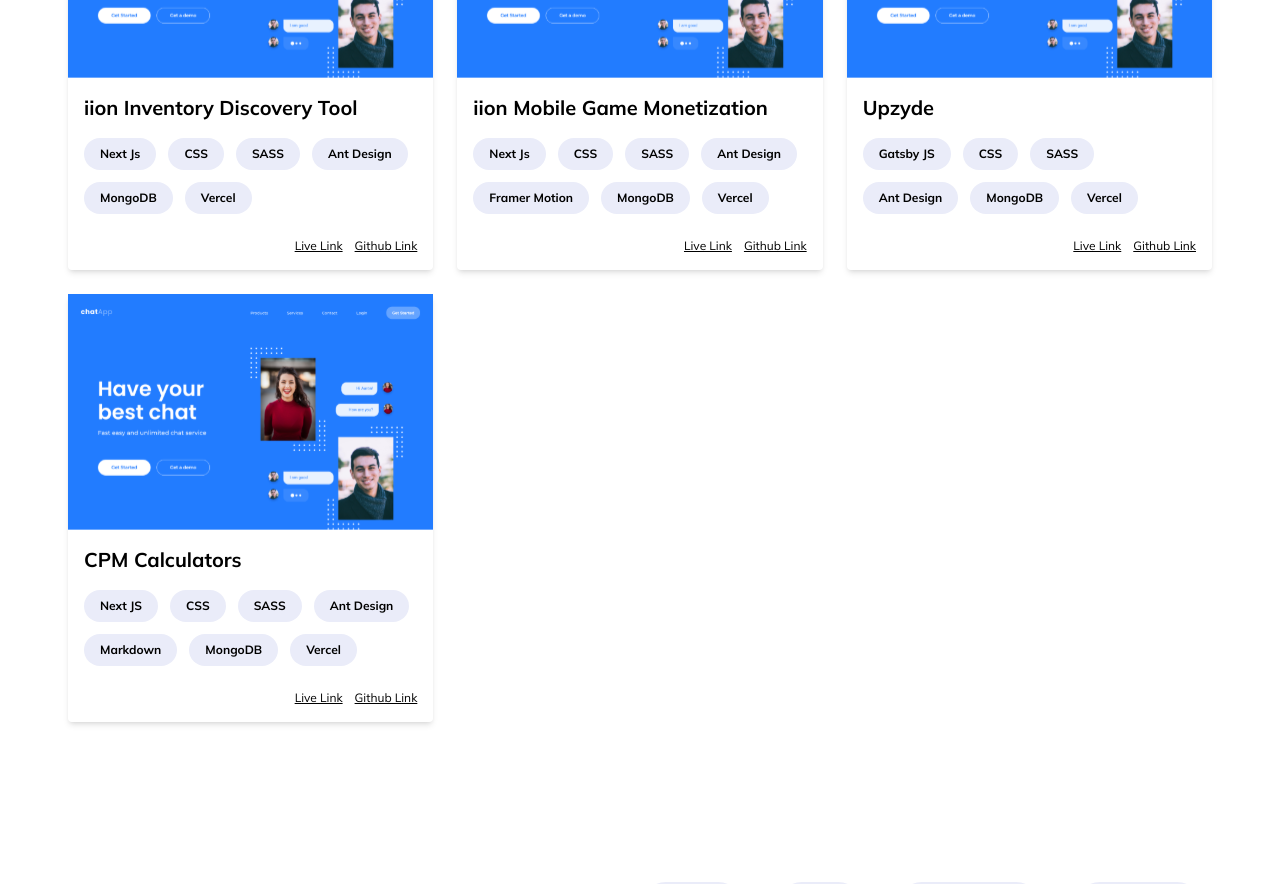
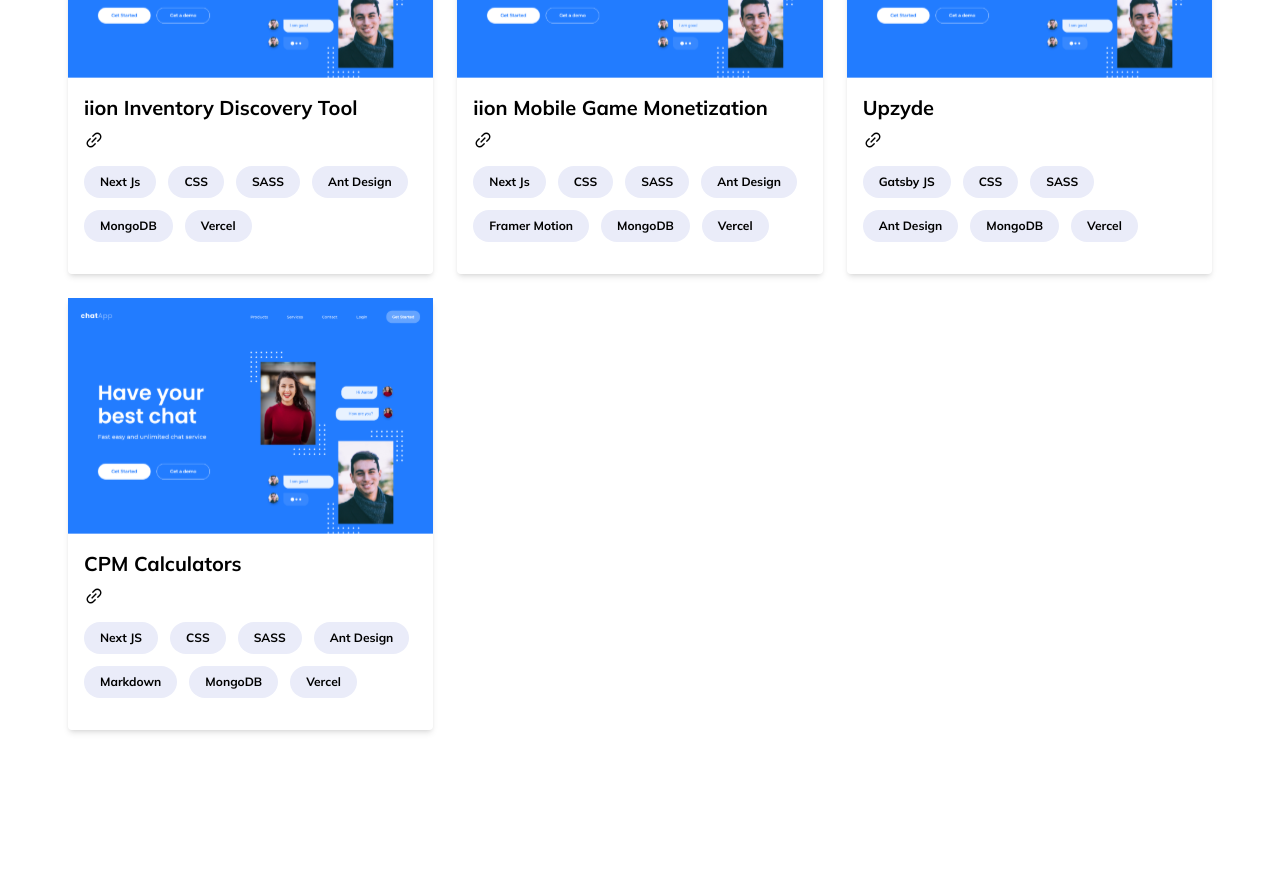
Before and after one commit to Judis07/new-portpolio, a Next.js app: page / in a window 1280 px wide. Shown: the part 1180-2064 px from the top of the page. Built offline with nearby package versions, Linux system fonts and the light colour scheme.

Commit message:
addition of react icons

```diff
--- a/components/card.jsx
+++ b/components/card.jsx
@@ -1,6 +1,7 @@
 import Image from "next/image";
+import { AiOutlineLink, AiOutlineGithub } from "react-icons/ai";
 
-const Card = ({ title, skills, liveLink }) => {
+const Card = ({ title, skills, liveLink, githubLink }) => {
   return (
     <div className="shadow-md rounded">
       <div>
@@ -8,7 +9,28 @@
       </div>
 
       <div className="p-4">
-        <h3 className="font-bold mb-4 text-xl">{title}</h3>
+        <h3 className="font-bold mb-2 text-xl">{title}</h3>
+        <div className="flex mb-4  gap-3">
+          <a
+            href={liveLink}
+            target="_blank"
+            rel="noopener noreferrer"
+            className="text-xl"
+          >
+            <AiOutlineLink />
+          </a>
+
+          {githubLink && (
+            <a
+              href={liveLink}
+              target="_blank"
+              rel="noopener noreferrer"
+              className="text-xl"
+            >
+              <AiOutlineGithub />
+            </a>
+          )}
+        </div>
 
         <div className="flex flex-wrap gap-3 my-4">
           {skills.map((skill) => (
@@ -20,24 +42,6 @@
             </span>
           ))}
         </div>
-
-        <div className="mt-6 flex justify-end gap-3">
-          <a
-            href={liveLink}
-            target="_blank"
-            className="text-xs underline hover:text-blue-600"
-          >
-            Live Link
-          </a>
-
-          <a
-            href={liveLink}
-            target="_blank"
-            className="text-xs underline hover:text-blue-600"
-          >
-            Github Link
-          </a>
-        </div>
       </div>
     </div>
   );
--- a/package.json
+++ b/package.json
@@ -14,6 +14,7 @@
     "postcss": "8.4.27",
     "react": "18.2.0",
     "react-dom": "18.2.0",
+    "react-icons": "^4.10.1",
     "tailwindcss": "3.3.3"
   }
 }
```
Also changed, not shown: 1 other file (tests, documents, lock files or other folders).
